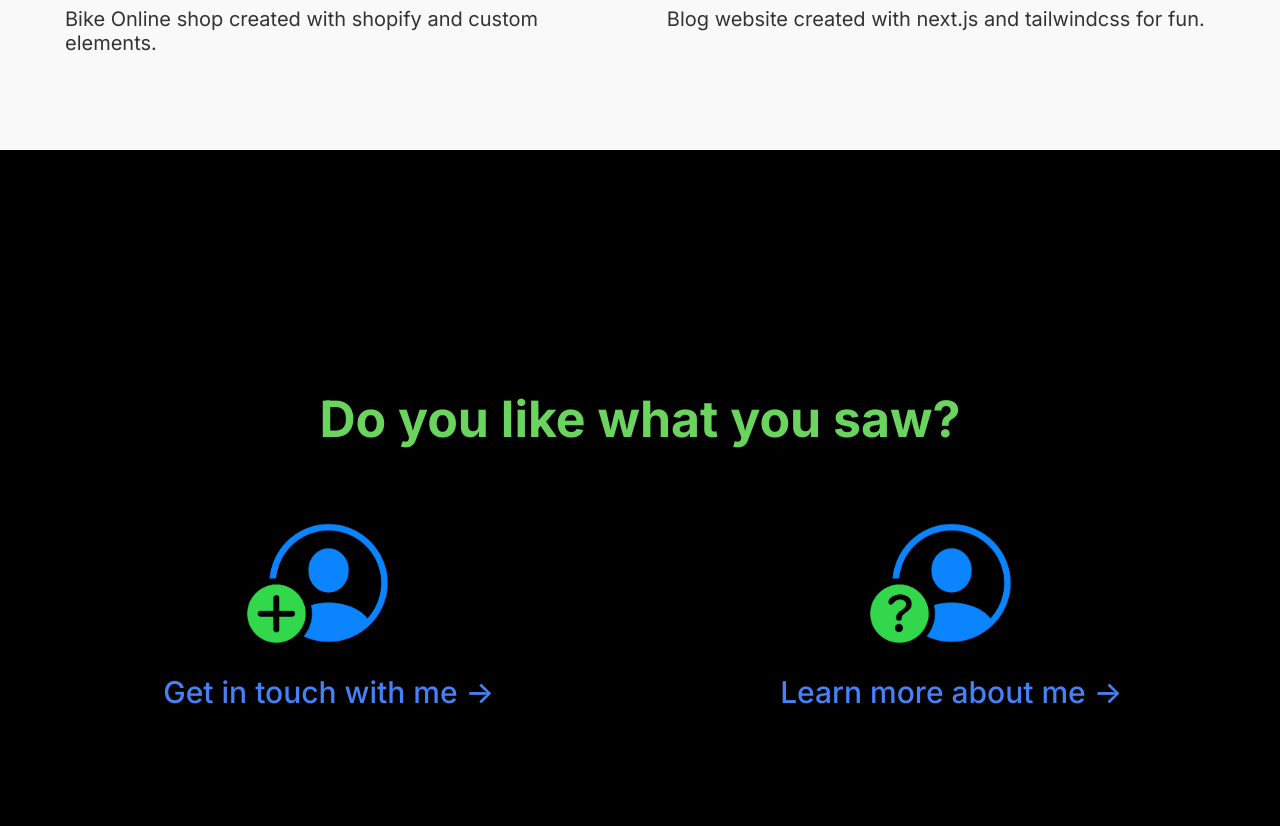
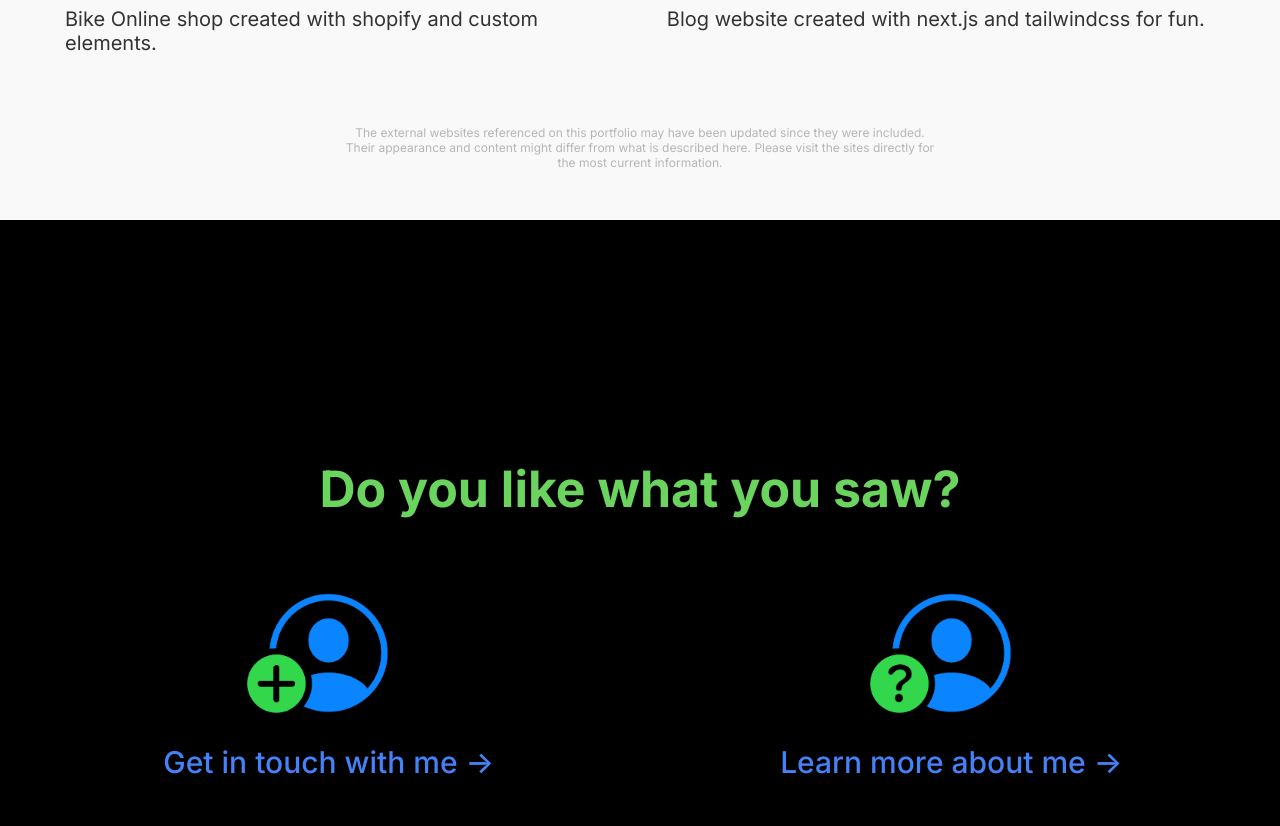
Before and after one commit to friedemannwenzel/portfolio, a plain HTML site: page index.html in a window 1280 px wide. Shown: the part 2732-3558 px from the top of the page. Drawn offline with Linux system fonts and the light colour scheme.

Commit message:
some slight changes +a disclaimer

```diff
--- a/css/stylesheet.css
+++ b/css/stylesheet.css
@@ -305,6 +305,15 @@ body{
     margin-top: 50px;
 }
 
+.sec-3-p {
+    font-size: 12px;
+    color: rgb(182, 182, 182);
+    text-align: center;
+    max-width: 600px;
+    margin: auto;
+    margin-top: 25px;
+}
+
 .sec-3-grid-img {
     max-height: 300px;
     display: block;
@@ -414,6 +423,10 @@ body{
     .sec-3-grid-h3-webapp,
     .sec-3-grid-p {
         font-size: 16px;
+    }
+
+    .sec-3-p{
+        font-size: 10px;
     }
 
 }
--- a/index.html
+++ b/index.html
@@ -28,7 +28,7 @@
     </nav>
     <section class="sec-1">
         <div class="sec-1-container">
-            <h1 class="sec-1-h1">Friedemann<br> Wenzel</h1>
+            <h1 class="sec-1-h1">Friedemann<br>Wenzel</h1>
             <p class="sec-1-p">Hi, I’m a switzerland based web developer<br>I love creating websites and helping brands <span class="sec-1-span-1">grow!</span></p>
         </div>
     </section>
@@ -78,6 +78,7 @@
                     </div>
                 </a>
             </div>
+            <p class="sec-3-p">The external websites referenced on this portfolio may have been updated since they were included. Their appearance and content might differ from what is described here. Please visit the sites directly for the most current information.</p>
         </div>
     </section>
     <section class="sec-4">
```
